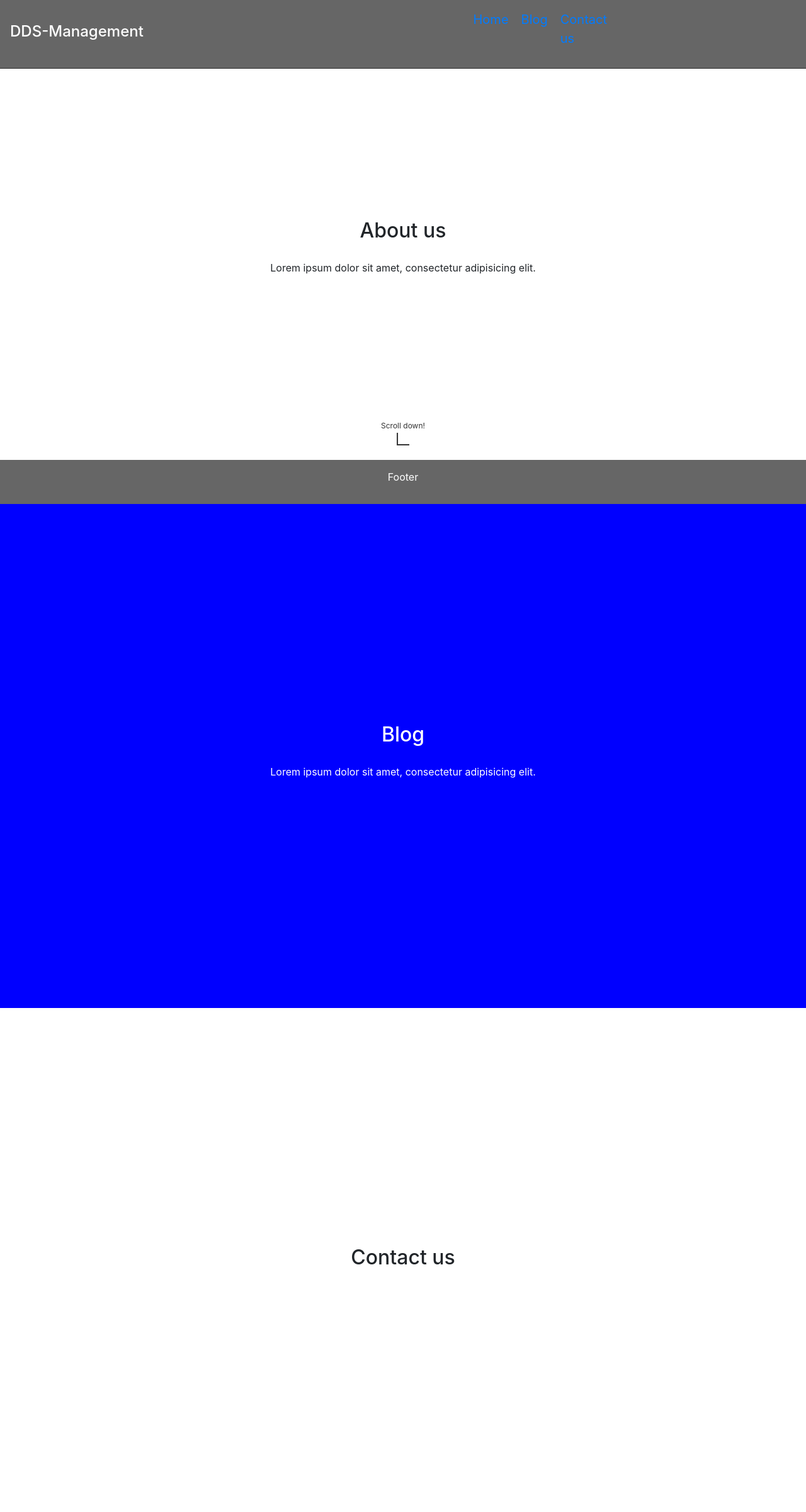
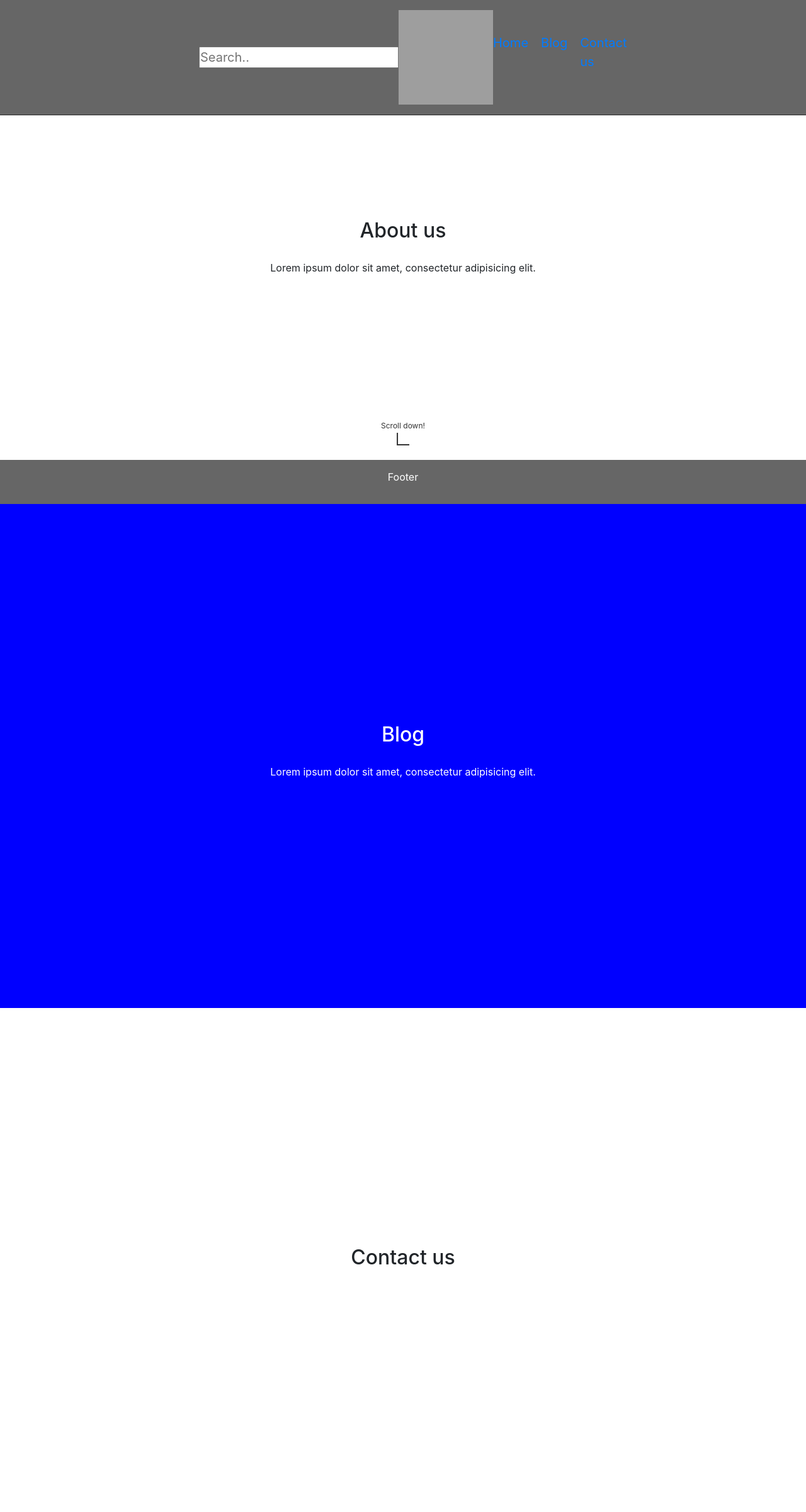
Before and after one commit to Kevinolm10/DDS-Management, a Django app: page / in a window 1280 px wide. Shown: the whole page at 63% size. Run offline with Django 5.2, Linux system fonts and the light colour scheme; some libraries are stand-ins or nearby versions; grey boxes are pictures that could not be loaded.

Commit message:
Add searchbar to nav and remove the brand name

```diff
--- a/dds/templates/base.html
+++ b/dds/templates/base.html
@@ -14,7 +14,8 @@
 <body>
     <header>
         <nav>
-            <h1>DDS-Management</h1>
+            <input type="text" class="s-bar" placeholder="Search..">
+            <img src="{% static 'img/dds-mgmt1.png' %}" class="dds-logo" alt="DDS Management Logo">
             <ul>
                 <li><a href="#">Home</a></li>
                 <li><a href="#">Blog</a></li>
@@ -33,7 +34,7 @@
     </footer>
 
     <!-- Load JavaScript at the end of the body for better performance -->
-    <script src="{% static 'js/script.js' %}"></script>
+    <script src=" {% static 'js/script.js' %}"></script>
 </body>
 
 </html>
```
